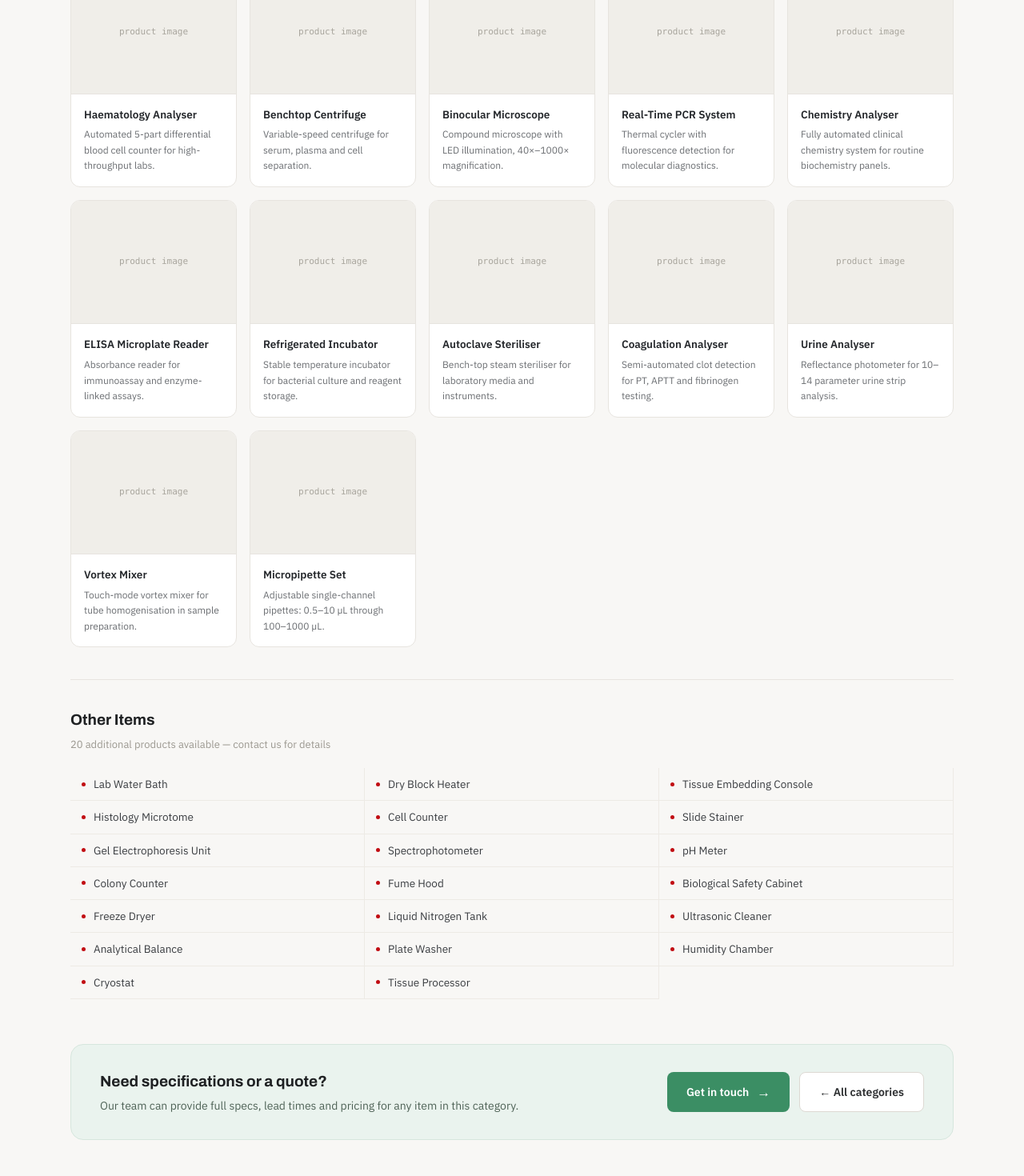
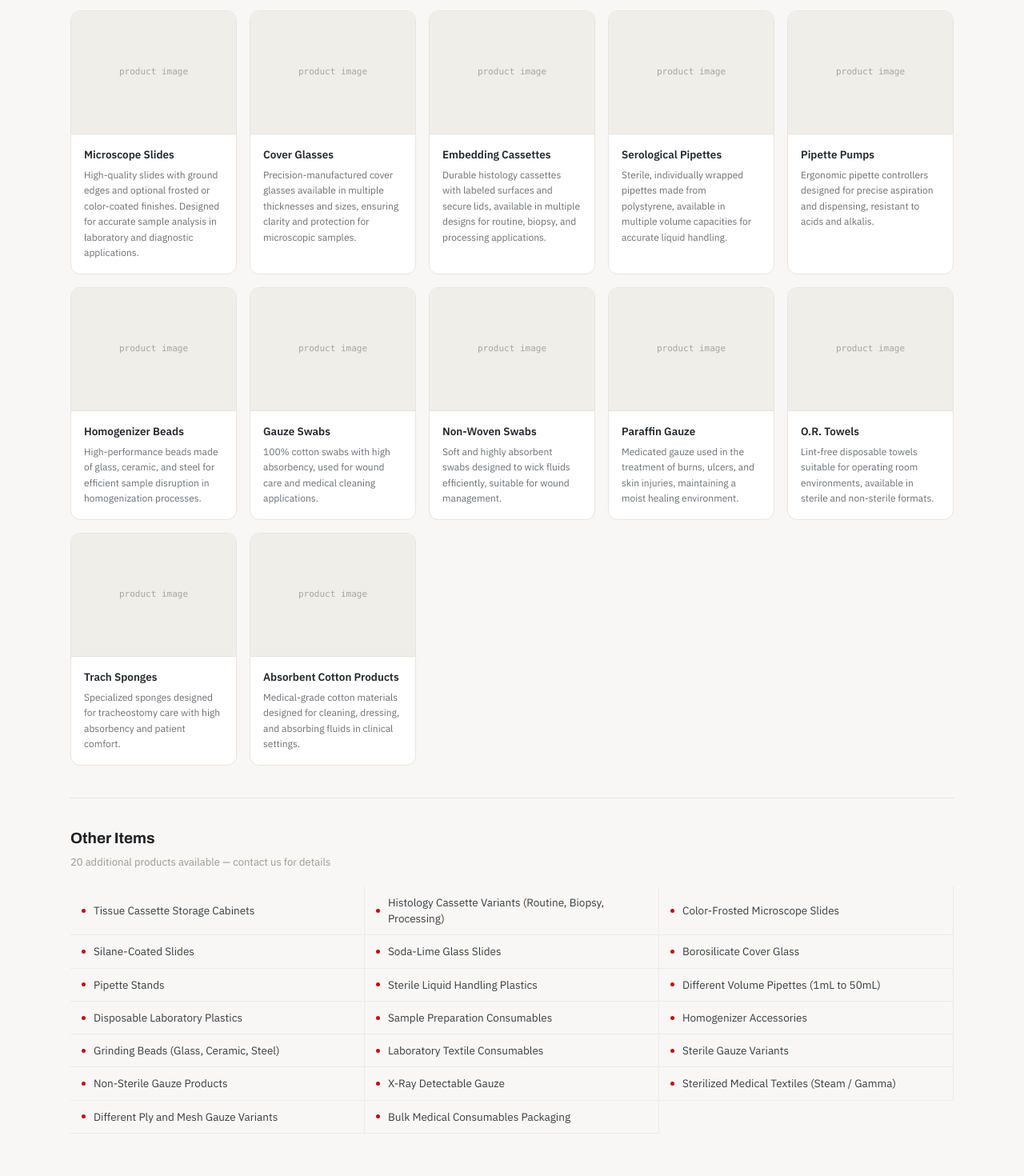
Before and after one commit to nahyansharvin/delexes-web, a React (Vite) app: page /products/general-consumables in a window 1280 px wide. Shown: the part 500-1970 px from the top of the page at 80% size. Built offline with nearby package versions, Linux system fonts and the light colour scheme.

Commit message:
expand catalog data with real products for laboratory-equipment, general-consumables, and medical-surgery categories and add fallback for categories without detailed product listings

```diff
--- a/src/data/catalog.ts
+++ b/src/data/catalog.ts
@@ -153,35 +153,118 @@ export const contactCategoryOptions: string[] = [
   'Other / not sure',
 ]
 
-// Category detail (illustrative — lab example) -------------------------------
+// Category detail data, keyed by slug --------------------------------------
+// Real product data is available for the two categories below. Categories
+// without a detail entry fall back to a title/description-only view.
 
-export const labCategoryDetail: CategoryDetail = {
+export const categoryDetails: Record<string, CategoryDetail> = {
+  'laboratory-equipment': {
     slug: 'laboratory-equipment',
     title: 'Laboratory Equipment & Life Science',
     description:
-    'Analysers, centrifuges, microscopes, PCR systems and full life-science consumable ranges for clinical and research laboratories.',
+      'A comprehensive range of laboratory instruments and life science tools designed for research, diagnostics, and testing applications across various scientific domains.',
+    cataloguePdf: '/catalogues/lab-equipment.pdf',
+    featured: [
+      { name: 'Manual Pipette', description: 'Ergonomically designed pipette with a wide volume range and high accuracy. Fully autoclavable and resistant to chemical corrosion, making it ideal for laboratory applications.', image: null },
+      { name: 'Electronic Pipette', description: 'Advanced pipetting solution offering precise liquid handling with reduced manual effort. Designed for consistent performance in high-throughput laboratory environments.', image: null },
+      { name: 'Centrifuge', description: 'High-performance centrifuge designed for efficient sample separation. Suitable for a wide range of laboratory and research applications.', image: null },
+      { name: 'Magnetic Hotplate Stirrer', description: 'Combines heating and stirring functions for uniform mixing of solutions. Ideal for chemical and biological laboratory processes.', image: null },
+      { name: 'Overhead Stirrer', description: 'Powerful stirring device designed for high-viscosity samples. Ensures stable and consistent mixing in laboratory environments.', image: null },
+      { name: 'Water Bath', description: 'Provides precise temperature control for sample incubation and heating. Commonly used in microbiology and biochemical applications.', image: null },
+      { name: 'Compact Incubator', description: 'Space-efficient incubator designed for controlled temperature environments. Suitable for cell culture and microbiological studies.', image: null },
+      { name: 'Microvolume Spectrophotometer', description: 'Enables accurate measurement of nucleic acids and proteins using minimal sample volumes. Ideal for molecular biology workflows.', image: null },
+      { name: 'Fluorometer', description: 'Sensitive detection instrument for fluorescence-based assays. Used in DNA, RNA, and protein quantification.', image: null },
+      { name: 'Microplate Reader', description: 'Versatile system for detecting biological, chemical, and physical events in microplate formats. Suitable for high-throughput screening.', image: null },
+      { name: 'PCR System', description: 'Thermal cycler designed for DNA amplification with precise temperature control. Essential for molecular biology and genetic research.', image: null },
+      { name: 'CO2 Incubator', description: 'Maintains optimal conditions for cell growth with controlled CO₂ levels, humidity, and temperature. Widely used in cell culture applications.', image: null },
+    ],
+    otherItems: [
+      'Magnetic Stirrer', 'Vortex Mixer', 'Shaker', 'Rocker', 'Rotary Evaporator',
+      'Diaphragm Vacuum Pump', 'Recirculating Chiller', 'Benchtop Heater', 'Pipette Controller',
+      'Pipette Stand', 'Homogenizer', 'Extraction And Purification System',
+      'NGS Library Preparation Workstation', 'Temperature Verification System',
+      'Integrated Gene Detection System', 'Mobile Lab (Lab-In-A-Box)', 'Portable Cell Counter',
+      'Osmometer', 'Osmometer Calibration Standard', 'Slide Dryer', 'Tissue Flotation Bath',
+      'Paraffin Wax Dispenser', 'UV Microscope Slide Printer',
+    ],
+  },
+  'general-consumables': {
+    slug: 'general-consumables',
+    title: 'General Consumables',
+    description:
+      'A diverse portfolio of laboratory and medical consumables designed to support clinical diagnostics, research, and healthcare operations. The range includes wound care materials, histology consumables, liquid handling products, and sample preparation accessories, ensuring precision, safety, and efficiency across applications.',
     cataloguePdf: null,
     featured: [
-    { name: 'Haematology Analyser', description: 'Automated 5-part differential blood cell counter for high-throughput labs.', image: null },
-    { name: 'Benchtop Centrifuge', description: 'Variable-speed centrifuge for serum, plasma and cell separation.', image: null },
-    { name: 'Binocular Microscope', description: 'Compound microscope with LED illumination, 40×–1000× magnification.', image: null },
-    { name: 'Real-Time PCR System', description: 'Thermal cycler with fluorescence detection for molecular diagnostics.', image: null },
-    { name: 'Chemistry Analyser', description: 'Fully automated clinical chemistry system for routine biochemistry panels.', image: null },
-    { name: 'ELISA Microplate Reader', description: 'Absorbance reader for immunoassay and enzyme-linked assays.', image: null },
-    { name: 'Refrigerated Incubator', description: 'Stable temperature incubator for bacterial culture and reagent storage.', image: null },
-    { name: 'Autoclave Steriliser', description: 'Bench-top steam steriliser for laboratory media and instruments.', image: null },
-    { name: 'Coagulation Analyser', description: 'Semi-automated clot detection for PT, APTT and fibrinogen testing.', image: null },
-    { name: 'Urine Analyser', description: 'Reflectance photometer for 10–14 parameter urine strip analysis.', image: null },
-    { name: 'Vortex Mixer', description: 'Touch-mode vortex mixer for tube homogenisation in sample preparation.', image: null },
-    { name: 'Micropipette Set', description: 'Adjustable single-channel pipettes: 0.5–10 µL through 100–1000 µL.', image: null },
+      { name: 'Microscope Slides', description: 'High-quality slides with ground edges and optional frosted or color-coated finishes. Designed for accurate sample analysis in laboratory and diagnostic applications.', image: null },
+      { name: 'Cover Glasses', description: 'Precision-manufactured cover glasses available in multiple thicknesses and sizes, ensuring clarity and protection for microscopic samples.', image: null },
+      { name: 'Embedding Cassettes', description: 'Durable histology cassettes with labeled surfaces and secure lids, available in multiple designs for routine, biopsy, and processing applications.', image: null },
+      { name: 'Serological Pipettes', description: 'Sterile, individually wrapped pipettes made from polystyrene, available in multiple volume capacities for accurate liquid handling.', image: null },
+      { name: 'Pipette Pumps', description: 'Ergonomic pipette controllers designed for precise aspiration and dispensing, resistant to acids and alkalis.', image: null },
+      { name: 'Homogenizer Beads', description: 'High-performance beads made of glass, ceramic, and steel for efficient sample disruption in homogenization processes.', image: null },
+      { name: 'Gauze Swabs', description: '100% cotton swabs with high absorbency, used for wound care and medical cleaning applications.', image: null },
+      { name: 'Non-Woven Swabs', description: 'Soft and highly absorbent swabs designed to wick fluids efficiently, suitable for wound management.', image: null },
+      { name: 'Paraffin Gauze', description: 'Medicated gauze used in the treatment of burns, ulcers, and skin injuries, maintaining a moist healing environment.', image: null },
+      { name: 'O.R. Towels', description: 'Lint-free disposable towels suitable for operating room environments, available in sterile and non-sterile formats.', image: null },
+      { name: 'Trach Sponges', description: 'Specialized sponges designed for tracheostomy care with high absorbency and patient comfort.', image: null },
+      { name: 'Absorbent Cotton Products', description: 'Medical-grade cotton materials designed for cleaning, dressing, and absorbing fluids in clinical settings.', image: null },
     ],
     otherItems: [
-    'Lab Water Bath', 'Dry Block Heater', 'Tissue Embedding Console', 'Histology Microtome',
-    'Cell Counter', 'Slide Stainer', 'Gel Electrophoresis Unit', 'Spectrophotometer',
-    'pH Meter', 'Colony Counter', 'Fume Hood', 'Biological Safety Cabinet',
-    'Freeze Dryer', 'Liquid Nitrogen Tank', 'Ultrasonic Cleaner', 'Analytical Balance',
-    'Plate Washer', 'Humidity Chamber', 'Cryostat', 'Tissue Processor',
+      'Tissue Cassette Storage Cabinets', 'Histology Cassette Variants (Routine, Biopsy, Processing)',
+      'Color-Frosted Microscope Slides', 'Silane-Coated Slides', 'Soda-Lime Glass Slides',
+      'Borosilicate Cover Glass', 'Pipette Stands', 'Sterile Liquid Handling Plastics',
+      'Different Volume Pipettes (1mL to 50mL)', 'Disposable Laboratory Plastics',
+      'Sample Preparation Consumables', 'Homogenizer Accessories',
+      'Grinding Beads (Glass, Ceramic, Steel)', 'Laboratory Textile Consumables',
+      'Sterile Gauze Variants', 'Non-Sterile Gauze Products', 'X-Ray Detectable Gauze',
+      'Sterilized Medical Textiles (Steam / Gamma)', 'Different Ply and Mesh Gauze Variants',
+      'Bulk Medical Consumables Packaging',
     ],
+  },
+  'medical-surgery': {
+    slug: 'medical-surgery',
+    title: 'Medical Surgery',
+    description:
+      'Advanced surgical devices and accessories designed for laparoscopic procedures, including morcellation systems, tissue retrieval solutions, and supporting components that ensure safety, precision, and efficiency in modern operating environments.',
+    cataloguePdf: null,
+    featured: [
+      { name: 'PNEUMOSAC® Safety Isolation Bag', description: 'A single-use sterile in-bag morcellation device designed for safe tissue containment during laparoscopic procedures. Features a non-twist design and multiple channels for enhanced usability.', image: null },
+      { name: 'Tissue Retrieval Endo Bags', description: 'Disposable endoscopic bags available in multiple capacities for safe retrieval of tissue specimens during minimally invasive surgeries.', image: null },
+      { name: 'LIMAS Morcellator System', description: 'A laparoscopic morcellation system designed for efficient tissue extraction, used in combination with safety isolation bags for controlled procedures.', image: null },
+      { name: 'Motor Drive Unit (LMD01)', description: 'Core power unit of the morcellator system that drives the cutting mechanism, ensuring consistent performance during surgical procedures.', image: null },
+      { name: 'Reusable Handle (LMH05)', description: 'Ergonomically designed reusable handle providing control and precision during morcellation procedures.', image: null },
+      { name: 'Foot Switch (LMD03)', description: 'Foot-operated control switch allowing surgeons to manage device operation hands-free during procedures.', image: null },
+      { name: 'Rotor Cable (LMC04)', description: 'High-performance cable connecting the motor unit to the cutting system, ensuring reliable power transmission.', image: null },
+      { name: 'Power Cord (LMD02)', description: 'Standard power connection cable designed for safe and stable electrical supply to the motor drive unit.', image: null },
+      { name: 'Cutter Tubes', description: 'Precision-engineered cutting tubes available in multiple diameters for efficient tissue morcellation in laparoscopic surgeries.', image: null },
+      { name: 'Washers', description: 'Supporting components designed for use with cutter tubes to ensure secure fitting and optimal device performance.', image: null },
+      { name: 'Handle Head Cap', description: 'Protective and functional component used in the morcellator handle assembly for secure operation.', image: null },
+      { name: 'Morcellation Bags (Multi-Capacity)', description: 'Sterile bags available in various capacities for safe containment and extraction of tissue during surgical procedures.', image: null },
+    ],
+    otherItems: [
+      'PNEUMOSAC® 1800 ml', 'PNEUMOSAC® 2500 ml', 'PNEUMOSAC® 3200 ml', 'PNEUMOSAC® 4200 ml',
+      'PNEUMOSAC® 5000 ml', 'Endo Bags 200 ml', 'Endo Bags 300 ml', 'Endo Bags 650 ml',
+      'Endo Bags 900 ml', 'Cutter Tube 10 mm', 'Cutter Tube 12 mm', 'Cutter Tube 15 mm',
+      'Cutter Tube 18 mm', 'Washer 10 mm', 'Washer 15 mm', 'Washer 18 mm',
+    ],
+  },
+}
+
+/**
+ * Returns the detail record for a slug. Categories without real product data
+ * yet fall back to a title/description-only record (empty product lists) built
+ * from the top-level category entry.
+ */
+export const getCategoryDetail = (slug: string | undefined): CategoryDetail => {
+  if (slug && categoryDetails[slug]) return categoryDetails[slug]
+  const c = getCategoryBySlug(slug)
+  return {
+    slug: c.slug,
+    title: c.title,
+    description: c.description,
+    cataloguePdf: null,
+    featured: [],
+    otherItems: [],
+  }
 }
 
 // Product detail (illustrative example) --------------------------------------
--- a/src/pages/Category.tsx
+++ b/src/pages/Category.tsx
@@ -2,13 +2,13 @@ import { Link, useParams } from 'react-router-dom'
 import Container from '../components/Container'
 import Button from '../components/Button'
 import ProductCard from '../components/ProductCard'
-import { getCategoryBySlug, labCategoryDetail } from '../data/catalog'
+import { getCategoryBySlug, getCategoryDetail } from '../data/catalog'
 
 export default function Category() {
   const { slug } = useParams()
   const category = getCategoryBySlug(slug)
-  // Featured / other items are illustrative in the source design (lab example).
-  const { featured, otherItems, cataloguePdf } = labCategoryDetail
+  const detail = getCategoryDetail(slug)
+  const { title, description, featured, otherItems, cataloguePdf } = detail
 
   return (
     <>
@@ -24,17 +24,17 @@ export default function Category() {
               Products
             </Link>
             <span className="mx-1.5 text-[#cfcbc4]">/</span>
-            <span className="font-semibold text-ink">{category.title}</span>
+            <span className="font-semibold text-ink">{title}</span>
           </nav>
           <div
             className="mb-4 h-1 w-12 rounded"
             style={{ background: category.accent }}
           />
           <h1 className="mb-3 font-heading text-2xl font-extrabold leading-tight text-heading md:text-4xl">
-            {category.title}
+            {title}
           </h1>
           <p className="max-w-[640px] text-[15.5px] leading-relaxed text-[#5a5d61]">
-            {category.description}
+            {description}
           </p>
         </Container>
       </section>
@@ -51,11 +51,17 @@ export default function Category() {
                     Download the full catalogue
                   </p>
                   <p className="text-[12.5px] text-faint">
-                    Complete product specifications, models and pricing for {category.title}
+                    Complete product specifications, models and pricing for {title}
                   </p>
                 </div>
               </div>
-              <Button to={cataloguePdf} variant="red" arrow className="px-5 py-2.5 text-[13.5px]">
+              <Button
+                to={cataloguePdf}
+                external
+                variant="red"
+                arrow
+                className="px-5 py-2.5 text-[13.5px]"
+              >
                 Download PDF
               </Button>
             </div>
@@ -64,6 +70,7 @@ export default function Category() {
       )}
 
       {/* featured products */}
+      {featured.length > 0 ? (
         <section className="pt-9">
           <Container>
             <div className="mb-5 flex flex-wrap items-baseline justify-between gap-4">
@@ -92,6 +99,27 @@ export default function Category() {
             </div>
           </Container>
         </section>
+      ) : (
+        <section className="pt-9">
+          <Container>
+            <div className="rounded-xl border border-dashed border-line bg-white px-6 py-10 text-center">
+              <h2 className="mb-2 font-heading text-[19px] font-bold text-heading">
+                Product listings coming soon
+              </h2>
+              <p className="mx-auto max-w-[520px] text-sm leading-relaxed text-muted">
+                We supply a full range across this category. Detailed product listings are being
+                prepared — in the meantime, tell us your requirements and our team will help.
+              </p>
+              <Link
+                to="/contact"
+                className="mt-4 inline-block text-[13.5px] font-semibold text-brand-red"
+              >
+                Request a quote &rarr;
+              </Link>
+            </div>
+          </Container>
+        </section>
+      )}
 
       {/* other items */}
       {otherItems.length > 0 && (
```
Lines whose indentation alone changed are shown as unchanged.
